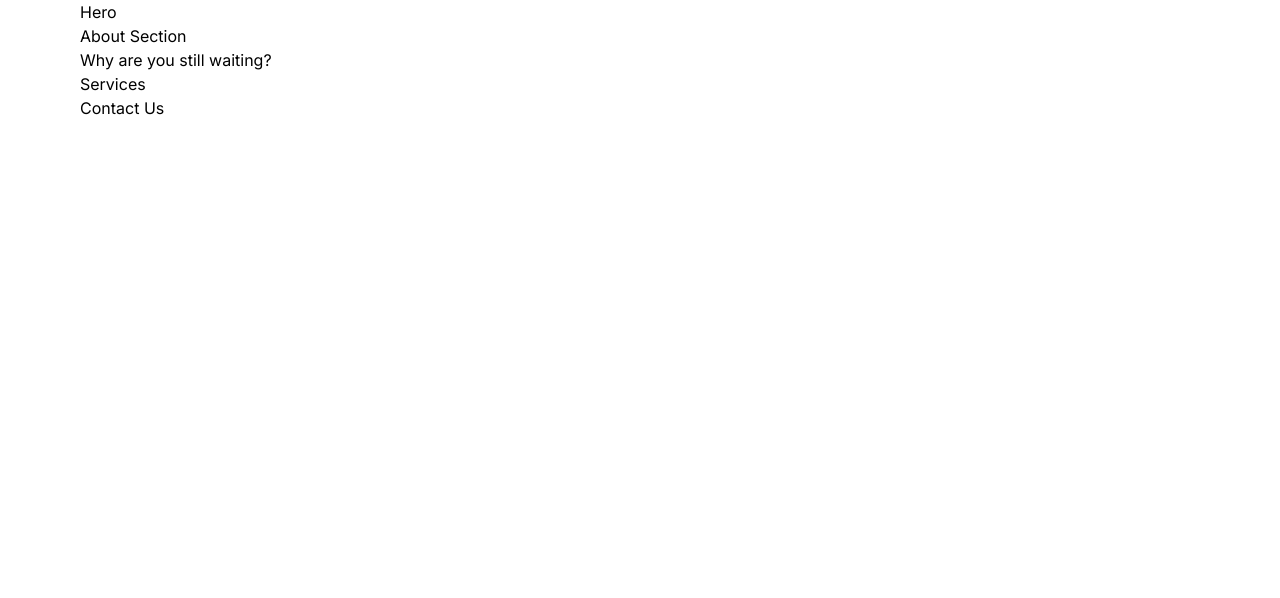
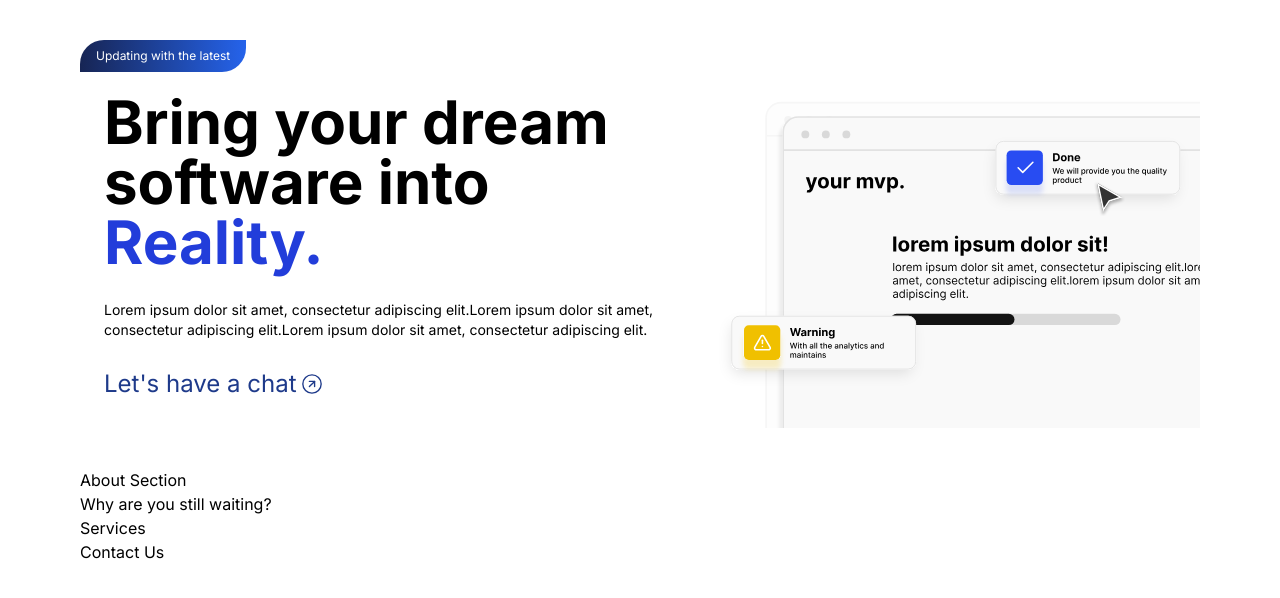
Before and after one commit to Disowe-Labs-Inc/disowelabs.com, a Next.js app: page / in a window 1280 px wide. Shown: the top 598 px of the page. Built offline with nearby package versions, Linux system fonts and the light colour scheme.

Commit message:
feat: Hero section

```diff
--- /dev/null
+++ b/src/components/landing/hero/Details.tsx
@@ -0,0 +1,32 @@
+import Link from "next/link";
+import { CircleArrowRight } from 'lucide-react';
+import React from 'react';
+import { highlightText } from "@/helpers/textHighlight";
+
+interface DetailsProps {
+  heading: string;
+  paragraph: string;
+  highlights: string[];
+}
+
+export default function Details({ heading, paragraph, highlights }: DetailsProps) {
+
+  return (
+    <div className="flex flex-col md:max-w-[57%] gap-4 lg:gap-7 px-4 lg:px-6 pb-5 lg:pb-7 pt-3 lg:pt-5">
+      <h1 className="font-bold text-3xl md:text-4xl lg:text-6xl">
+        {highlightText(heading, highlights).reduce((prev, curr) => (
+          <React.Fragment key={prev.key || curr.key}>
+            {prev} {curr}
+          </React.Fragment>
+        ))}
+      </h1>
+      <p className="text-xs lg:text-sm">{paragraph}</p>
+      <Link className="w-max text-blue-900" href={"mailto:info@disowelabs.com"}>
+        <span className="flex items-center gap-1 md:text-lg lg:text-2xl ">
+          <p>Let&apos;s have a chat</p>
+          <CircleArrowRight strokeWidth={1.5} className="-rotate-45" size={22} />
+        </span>
+      </Link>
+    </div>
+  );
+}
--- a/src/components/landing/hero/index.tsx
+++ b/src/components/landing/hero/index.tsx
@@ -1,7 +1,24 @@
+import Image from "next/image";
+import Details from "./Details";
+import Label from "./label";
+
+const content = {
+  labelText: "Updating with the latest",
+  heading: "Bring your dream software into Reality.",
+  paragraph: "Lorem ipsum dolor sit amet, consectetur adipiscing elit.Lorem ipsum dolor sit amet, consectetur adipiscing elit.Lorem ipsum dolor sit amet, consectetur adipiscing elit.",
+  highlights: ["Reality."]
+};
+
 const Hero = () => {
   return (
-    <div>
-      <h1>Hero</h1>
+    <div className="bg-card rounded-3xl my-10">
+      <Label text={content.labelText} />
+      <div className="flex flex-col md:flex-row">
+        <Details heading={content.heading} paragraph={content.paragraph} highlights={content.highlights} />
+        <div className="flex justify-end">
+          <Image src="/images/hero.svg" alt="Hero Image" width={500} height={500} />
+        </div>
+      </div>
     </div>
   );
 };
--- /dev/null
+++ b/src/components/landing/hero/label.tsx
@@ -0,0 +1,11 @@
+interface LabelProps {
+  text: string;
+}
+
+export default function Label({ text }: LabelProps) {
+  return (
+    <div className="w-max rounded-tl-3xl rounded-br-3xl bg-gradient-to-r from-blue-950 to-blue-600 text-xs text-white py-2 px-4">
+      <span>{text}</span>
+    </div>
+  );
+}
--- /dev/null
+++ b/src/helpers/textHighlight.tsx
@@ -0,0 +1,13 @@
+export const highlightText = (text: string, highlights: string[]) => {
+  const words = text.split(' ');
+
+  return words.map((word, index) => {
+    const key = `${word}-${index}`;
+
+    return highlights.includes(word) ? (
+      <span key={key} className="text-[#223DDA]">{word}</span>
+    ) : (
+      <span key={key}>{word}</span>
+    );
+  });
+};
```
Also changed, not shown: public/images/hero.svg (added).
